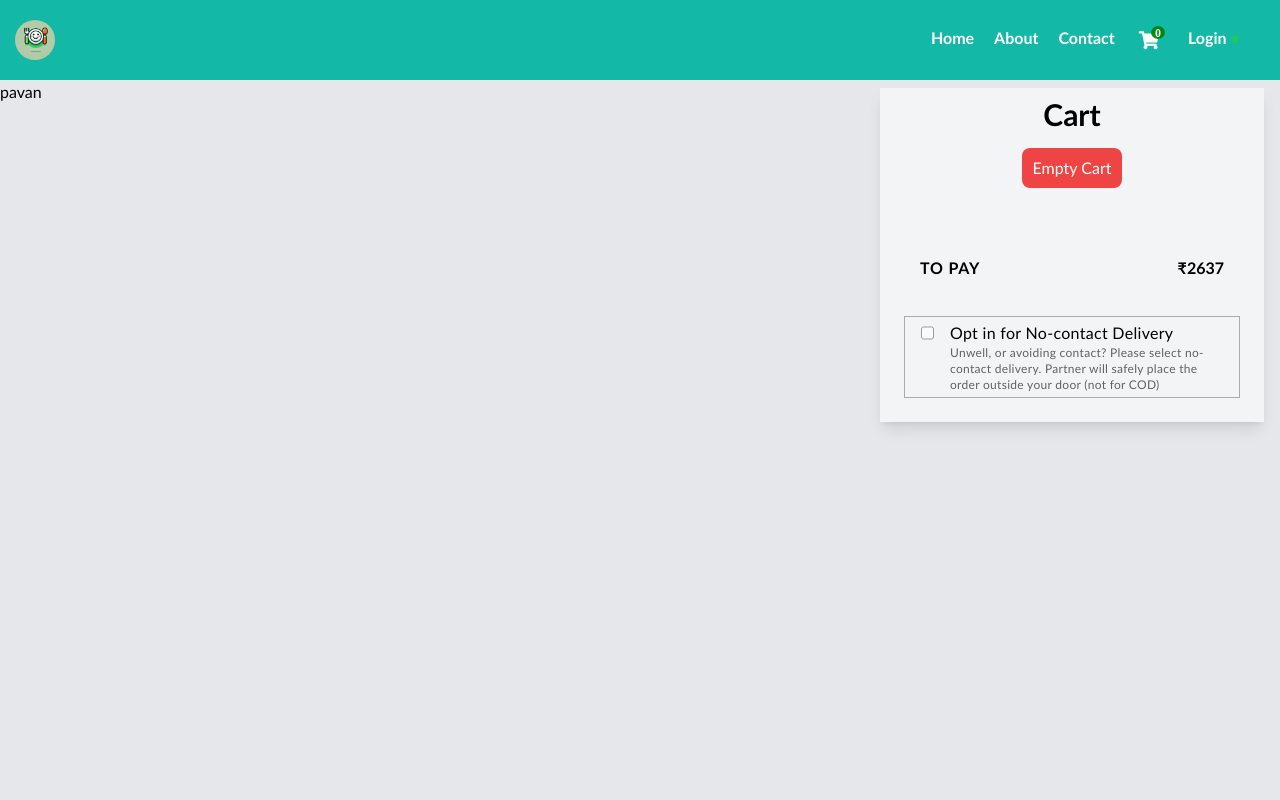
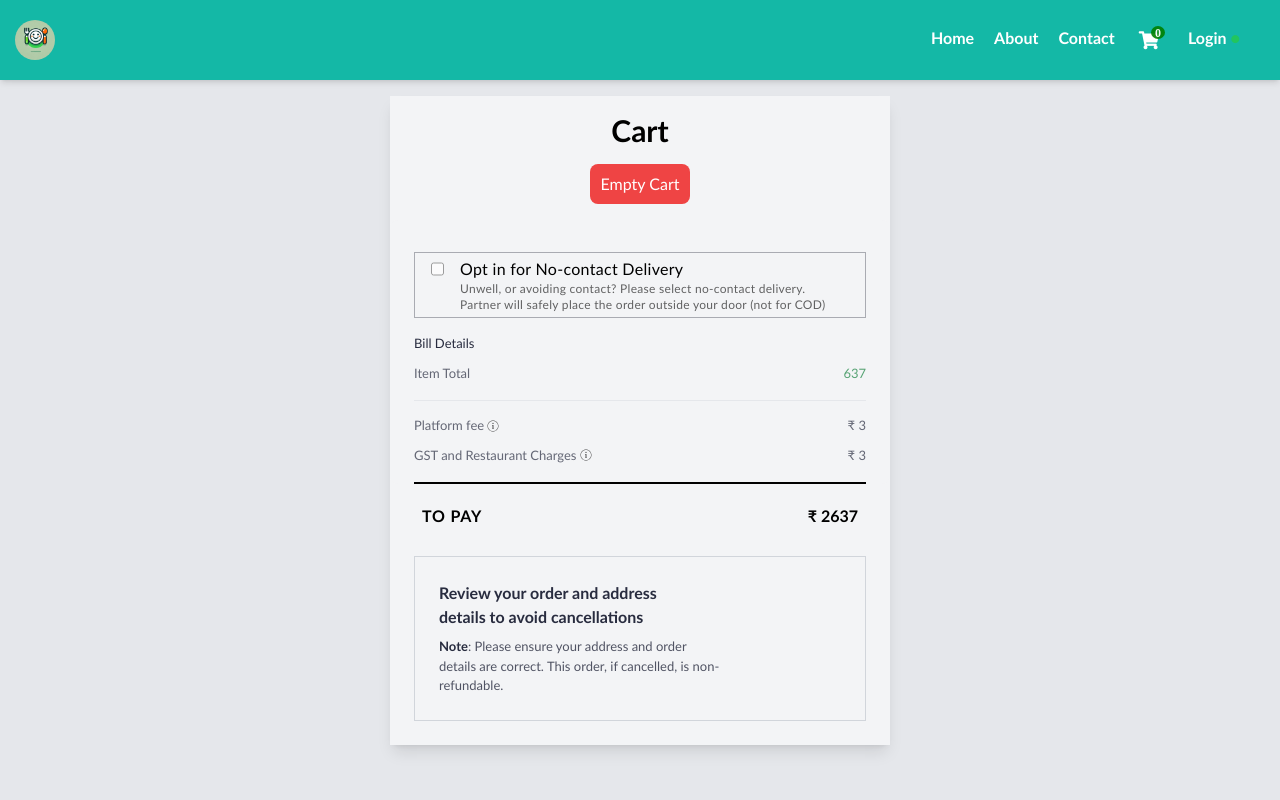
Before and after one commit to pavansingh888/FoodMood-Web-App, a React (Vite) app: page /cart in a window 1280 px wide. Shown: the top 800 px of the page. Built offline with nearby package versions, Linux system fonts and the light colour scheme.

Commit message:
Added - Cart billing details & Notice element. fixed Items component splice error.

```diff
--- a/index.html
+++ b/index.html
@@ -3,9 +3,9 @@
   <head>
     <meta charset="UTF-8" />
     <meta name="viewport" content="width=device-width, initial-scale=1.0" />
-    <title>Food-Junction</title>
+    <title>FoodMood</title>
     <link href="https://use.fontawesome.com/releases/v5.0.1/css/all.css" rel="stylesheet">
-
+    <link rel="icon" href="./src/assets/images/FMLogo.jpg">
   </head>
   <body>
     <div id="root"></div>
--- a/src/components/Body.jsx
+++ b/src/components/Body.jsx
@@ -1,4 +1,4 @@
-import RestaurantCard, {withDiscountLabel} from "./RestaurantCard";
+import RestaurantCard, { withDiscountLabel } from "./RestaurantCard";
 import { useState, useEffect, useContext } from "react";
 import { FETCH_RES_URL } from "../utils/constants";
 import ShimmerCard from "./ShimmerCard";
@@ -7,30 +7,30 @@ import useOnlineStatus from "../utils/useOnlineStatus";
 import UserContext from "../utils/UserContext";
 
 const Body = () => {
-
   const [restaurantList, setrestaurantList] = useState([]); //to store all the restaurants that will be displayed on UI
   const [isFiltered, setIsFiltered] = useState(false); //to store filtered y/n
   const [searchInput, setSearchInput] = useState(""); //to store search input text
-  const [fetchedList,setFetchedList] = useState([]); //Used to store restaurant data after API call - (Why can't we use normal JS variable to store restaurant list??) Although we don't want to update this state after first update during API call, so just to keep the fetched restaurant list in next render also - we are using it as state variable instead of normal JS 'let' variable.
-
+  const [fetchedList, setFetchedList] = useState([]); //Used to store restaurant data after API call - (Why can't we use normal JS variable to store restaurant list??) Although we don't want to update this state after first update during API call, so just to keep the fetched restaurant list in next render also - we are using it as state variable instead of normal JS 'let' variable.
 
   //Using higher order component - Which will give a Restaurant card component wrapped in a div with the discount label.
   const RestaurantCardDiscount = withDiscountLabel(RestaurantCard);
 
-  const {loggedInUser, setUserName} = useContext(UserContext)
+  const { loggedInUser, setUserName } = useContext(UserContext);
 
-  const handleClick = (e)=>{
-    if(e.nativeEvent.srcElement.firstChild.textContent==="All"){
+  const handleClick = (e) => {
+    if (e.nativeEvent.srcElement.firstChild.textContent === "All") {
       setrestaurantList([...fetchedList]);
       setIsFiltered(false);
-    }else if(isFiltered){
+    } else if (isFiltered) {
       setIsFiltered(false);
       setrestaurantList([...fetchedList]);
-    }else{
+    } else {
       setIsFiltered(true);
-      setrestaurantList([...fetchedList.filter((data)=>data.info.avgRating>4.2 )])
+      setrestaurantList([
+        ...fetchedList.filter((data) => data.info.avgRating > 4.2),
+      ]);
     }
-  }
+  };
 
   // const handleKeyDown = (event) => {
   //   if (event.key === 'Enter') {
@@ -40,15 +40,19 @@ const Body = () => {
 
   const handleSearch = () => {
     // console.log(fetchedList);
-    if(searchInput){
-      const filteredData = fetchedList.filter((data)=> data.info.name.toLowerCase().includes(searchInput.toLowerCase()))
+    if (searchInput) {
+      const filteredData = fetchedList.filter((data) =>
+        data.info.name.toLowerCase().includes(searchInput.toLowerCase())
+      );
       setrestaurantList(filteredData);
       // setSearchInput("");
     }
-  }
+  };
 
   useEffect(() => {
-    const filteredData = fetchedList.filter((data)=> data.info.name.toLowerCase().includes(searchInput.toLowerCase()))
+    const filteredData = fetchedList.filter((data) =>
+      data.info.name.toLowerCase().includes(searchInput.toLowerCase())
+    );
     setrestaurantList(filteredData);
     // // Attach keydown event listener
     // window.addEventListener('keydown', handleKeyDown);
@@ -60,23 +64,30 @@ const Body = () => {
 
   useEffect(() => {
     fetchRestaurant();
- },[])
+  }, []);
 
   const fetchRestaurant = async () => {
     const data = await fetch(FETCH_RES_URL);
     const json = await data.json();
     console.log(json);
-    setFetchedList([...json?.data?.cards[1]?.card?.card?.gridElements?.infoWithStyle?.restaurants]);
-    setrestaurantList([...json?.data?.cards[1]?.card?.card?.gridElements?.infoWithStyle?.restaurants]) //optional chaining
-  }
+    setFetchedList([
+      ...json?.data?.cards[1]?.card?.card?.gridElements?.infoWithStyle
+        ?.restaurants,
+    ]);
+    setrestaurantList([
+      ...json?.data?.cards[1]?.card?.card?.gridElements?.infoWithStyle
+        ?.restaurants,
+    ]); //optional chaining
+  };
 
   const onlineStatus = useOnlineStatus(); //will return the online status of the browser i.e if its connected to internet or not - using event listeners.
 
-  if(onlineStatus === false) {
-    return (<h1>You're offline, Please check your internet connection.</h1>)
+  if (onlineStatus === false) {
+    return <h1>You're offline, Please check your internet connection.</h1>;
   }
 
-    return (<div className="body bg-gray-200 dark:bg-gray-900">
+  return (
+    <div className="body bg-gray-200 dark:bg-gray-900 ">
       <div className="search-and-filter flex flex-col sm:flex-row items-center justify-center py-4 space-y-4 sm:space-y-0 sm:space-x-4">
         <input
           className="search-input w-full sm:w-auto mb-4 sm:mb-0 px-4 py-2 border border-gray-300 rounded-md shadow-sm focus:outline-none focus:ring-2 focus:ring-orange-500 focus:border-orange-500 dark:bg-gray-800 dark:border-gray-700 dark:text-white"
@@ -98,7 +109,9 @@ const Body = () => {
             All
           </button>
           <button
-            className={`filter-btn px-4 py-2 text-white bg-orange-600 rounded-md hover:bg-orange-700 focus:outline-none focus:ring-2 focus:ring-orange-500 focus:ring-offset-2 dark:focus:ring-offset-gray-900 ${isFiltered ? 'bg-orange-800' : ''}`}
+            className={`filter-btn px-4 py-2 text-white bg-orange-600 rounded-md hover:bg-orange-700 focus:outline-none focus:ring-2 focus:ring-orange-500 focus:ring-offset-2 dark:focus:ring-offset-gray-900 ${
+              isFiltered ? "bg-orange-800" : ""
+            }`}
             onClick={handleClick}
           >
             Top Rated Restaurant (4.2+)
@@ -108,17 +121,29 @@ const Body = () => {
             className="search-input w-full sm:w-auto mb-4 sm:mb-0 px-4 py-2 border border-gray-300 rounded-md shadow-sm focus:outline-none focus:ring-2 focus:ring-orange-500 focus:border-orange-500 dark:bg-gray-800 dark:border-gray-700 dark:text-white"
             placeholder="Provide username here..."
             value={loggedInUser}
-          onChange={(e)=> setUserName(e.target.value)}
+            onChange={(e) => setUserName(e.target.value)}
           />
         </div>
       </div>
-      {searchInput && restaurantList.length === 0 ? <div className="error-container text-white text-center my-5 mx-3 font-sans text-lg ">Sorry, we couldn't find any results for "{searchInput}"</div> : ""}
+      {searchInput && restaurantList.length === 0 ? (
+        <div className="error-container text-white text-center my-5 mx-3 font-sans text-lg ">
+          Sorry, we couldn't find any results for "{searchInput}"
+        </div>
+      ) : (
+        ""
+      )}
 
       <div className="res-container grid grid-cols-[repeat(auto-fit,_250px)] gap-7 mx-10 py-8 dark:bg-gray-900 justify-center">
         {fetchedList.length === 0
-    ? Array.from({ length: 20 }).map((_, index) => <ShimmerCard key={index} />)
+          ? Array.from({ length: 20 }).map((_, index) => (
+              <ShimmerCard key={index} />
+            ))
           : restaurantList.map((Info) => (
-        <Link to={`/restaurant/${Info.info.id}`} key={Info.info.id} className="res-link">
+              <Link
+                to={`/restaurant/${Info.info.id}`}
+                key={Info.info.id}
+                className="res-link"
+              >
                 {Info?.info?.aggregatedDiscountInfoV3 ? (
                   <RestaurantCardDiscount resInfo={Info} />
                 ) : (
@@ -127,11 +152,8 @@ const Body = () => {
               </Link>
             ))}
       </div>
-
-
     </div>
-
-    )
-  }
+  );
+};
 
 export default Body;
--- a/src/components/Cart.jsx
+++ b/src/components/Cart.jsx
@@ -1,63 +1,183 @@
-import React, {useState} from 'react'
-import Item from './Item'
-import { useDispatch, useSelector } from 'react-redux'
-import { clearCart } from '../utils/cartSlice'
+import React, { useState } from "react";
+import Item from "./Item";
+import { useDispatch, useSelector } from "react-redux";
+import { clearCart } from "../utils/cartSlice";
 
 function Cart() {
-    const cartItems = useSelector((store) => store.cart.items)
+  const cartItems = useSelector((store) => store.cart.items);
   const dispatch = useDispatch();
-    const [isNoContact,setIsNoContact] = useState(false);
+  const [isNoContact, setIsNoContact] = useState(false);
 
   return (
-    <div className='h-full min-h-screen bg-gray-200 dark:bg-gray-900 dark:text-white flex max-[470px]:flex-col-reverse items-start justify-between '>
-    pavan
-
+    <div className="h-full min-h-screen bg-gray-200 dark:bg-gray-900 dark:text-white flex max-[470px]:flex-col-reverse items-start justify-center ">
       {/* Cart Items Card */}
-    <div className='cart-container max-w-96 mx-4 mt-2 p-2 bg-gray-100 dark:bg-gray-800  shadow-lg'>
-
+      <div className="cart-container max-w-[500px] mx-4 my-4 py-4 bg-gray-100 dark:bg-gray-800  shadow-lg">
         {/* Cart Heading */}
-      <div className='flex flex-col justify-center '>
-        <h1 className='font-bold text-3xl mb-4 text-center'>Cart</h1>
-        <button className='text-white bg-red-500 p-2 mb-4 mx-auto rounded-lg font-medium w-[100px]' onClick={()=>dispatch(clearCart())}>Empty Cart</button>
+        <div className="flex flex-col justify-center ">
+          <h1 className="font-bold text-3xl mb-4 text-center">Cart</h1>
+          <button
+            className="text-white bg-red-500 p-2 mb-4 mx-auto rounded-lg font-medium w-[100px]"
+            onClick={() => dispatch(clearCart())}
+          >
+            Empty Cart
+          </button>
         </div>
 
         {/* Cart Items list */}
-    <div className='cart-container-items p-4 bg-gray-100 dark:bg-gray-900 rounded-lg max-h-[450px] overflow-y-auto'>
+        <div className="cart-container-items pt-4 bg-gray-100 dark:bg-gray-900 rounded-lg max-h-[450px] overflow-y-auto">
           {cartItems.map((item) => (
-        <Item key={item.card.info.id} item={item}/>
+            <Item key={item.card.info.id} item={item}  />
           ))}
-    </div>
-
-    <div className='total-price-container flex items-center justify-between text-md px-8 h-16 font-semibold'>
-    <span className='tracking-wider'>TO PAY</span>
-    <span className='tracking-normal'>{"₹"}2637</span>
-
-    </div>
 
           {/* nocontact-delivery-check */}
-    <div className='nocontact-delivery-check flex items-start justify-between text-xs tracking-wide px-4 h-full py-1 m-4 border-[1px] border-solid border-[#a9abb2]'>
-     <input type='checkbox' id='nocontact-delivery-checkbox' name="DELIVERY_INSTRUCTION_CHK_BOX" value="DELIVERY_INSTRUCTION_CHK_BOX_INSTRUCTION_CHK_BOX"
+          <div className="nocontact-delivery-check flex items-start justify-between text-xs tracking-wide px-4 h-full py-1 mx-6 my-4 border-[1px] border-solid border-[#a9abb2]">
+            <input
+              type="checkbox"
+              id="nocontact-delivery-checkbox"
+              name="DELIVERY_INSTRUCTION_CHK_BOX"
+              value="DELIVERY_INSTRUCTION_CHK_BOX_INSTRUCTION_CHK_BOX"
               defaultChecked={isNoContact}
-     onChange={()=> isNoContact ? setIsNoContact(false) :  setIsNoContact(true)}
-     className='h-4 w-4 mt-1 mr-4 cursor-pointer opacity-70' />
-     <label for="nocontact-delivery-checkbox">
+              onChange={() =>
+                isNoContact ? setIsNoContact(false) : setIsNoContact(true)
+              }
+              className="h-4 w-4 mt-1 mr-4 cursor-pointer opacity-70"
+            />
+            <label htmlFor="nocontact-delivery-checkbox">
               <p>
-     <span className=' text-base font-medium block'>Opt in for No-contact Delivery</span>
-     {isNoContact ?
-      <span className='opacity-60'>Our delivery partner will call to confirm. Please ensure that your address has all the required details.</span>
-      :
-      <span className='opacity-60'>Unwell, or avoiding contact? Please select no-contact delivery. Partner will safely place the order outside your door (not for COD)</span>
-     }
+                <span className=" text-base font-medium block">
+                  Opt in for No-contact Delivery
+                </span>
+                {isNoContact ? (
+                  <span className="opacity-60">
+                    Our delivery partner will call to confirm. Please ensure
+                    that your address has all the required details.
+                  </span>
+                ) : (
+                  <span className="opacity-60">
+                    Unwell, or avoiding contact? Please select no-contact
+                    delivery. Partner will safely place the order outside your
+                    door (not for COD)
+                  </span>
+                )}
               </p>
             </label>
           </div>
 
+          {/* Bill Details Div */}
+
+          <div className="text-[13px] font-[550] text-[#282c3f] my-[10px] mx-6">
+            Bill Details
+          </div>
+
+          {/* Item total Div */}
+          <div className="text-[13px] font-[510] text-[#282c3f] my-[10px] mx-6 opacity-70 flex justify-between">
+            Item Total{" "}
+            <span className="text-green-700 font-[510] text-[13px] opacity-100">
+              637
+            </span>
+          </div>
+          {/* border div */}
+          <div className="border-b-[1px] mt-[17px] mb-[15px] mx-6"></div>
+
+          {/* Platform fee with info button */}
+          <div className="text-[13px] font-[510] text-[#282c3f] mt-[10px] mx-6 opacity-70 flex justify-between items-center">
+            <div className="flex">
+              Platform fee&nbsp;
+              <div className="relative group flex items-center">
+                <svg
+                  xmlns="http://www.w3.org/2000/svg"
+                  x="0px"
+                  y="0px"
+                  width="12"
+                  height="12"
+                  viewBox="0 0 50 50"
+                >
+                  <path d="M 25 2 C 12.309295 2 2 12.309295 2 25 C 2 37.690705 12.309295 48 25 48 C 37.690705 48 48 37.690705 48 25 C 48 12.309295 37.690705 2 25 2 z M 25 4 C 36.609824 4 46 13.390176 46 25 C 46 36.609824 36.609824 46 25 46 C 13.390176 46 4 36.609824 4 25 C 4 13.390176 13.390176 4 25 4 z M 25 11 A 3 3 0 0 0 22 14 A 3 3 0 0 0 25 17 A 3 3 0 0 0 28 14 A 3 3 0 0 0 25 11 z M 21 21 L 21 23 L 22 23 L 23 23 L 23 36 L 22 36 L 21 36 L 21 38 L 22 38 L 23 38 L 27 38 L 28 38 L 29 38 L 29 36 L 28 36 L 27 36 L 27 21 L 26 21 L 22 21 L 21 21 z"></path>
+                </svg>
+                <div className="absolute left-[-20px] bottom-full mb-2 w-[250px] bg-gray-100 text-black text-[12px] rounded-md px-3 py-2 shadow-md opacity-0 hidden group-hover:opacity-100  group-hover:block group-hover:translate-y-0 transition-transform duration-200 translate-y-1">
+                  <p>
+                    <span className="font-semibold">Platform fee</span>
+                    <br></br>
+                    This fee helps us operate and improve our<br></br>
+                    platform, delivering a seamless app experience.<br></br>
+                  </p>
+                </div>
+              </div>
+            </div>
+            <span className="font-[510] text-[13px] opacity-100">{"₹ "}3</span>
+          </div>
+
+          {/* GST and Restaurant Charges with info button */}
+          <div className="text-[13px] font-[510] text-[#282c3f] mt-[10px] mx-6 opacity-70 flex justify-between items-center">
+            <div className="flex">
+              GST and Restaurant Charges&nbsp;
+              <div className="relative group flex items-center">
+                <svg
+                  xmlns="http://www.w3.org/2000/svg"
+                  x="0px"
+                  y="0px"
+                  width="12"
+                  height="12"
+                  viewBox="0 0 50 50"
+                >
+                  <path d="M 25 2 C 12.309295 2 2 12.309295 2 25 C 2 37.690705 12.309295 48 25 48 C 37.690705 48 48 37.690705 48 25 C 48 12.309295 37.690705 2 25 2 z M 25 4 C 36.609824 4 46 13.390176 46 25 C 46 36.609824 36.609824 46 25 46 C 13.390176 46 4 36.609824 4 25 C 4 13.390176 13.390176 4 25 4 z M 25 11 A 3 3 0 0 0 22 14 A 3 3 0 0 0 25 17 A 3 3 0 0 0 28 14 A 3 3 0 0 0 25 11 z M 21 21 L 21 23 L 22 23 L 23 23 L 23 36 L 22 36 L 21 36 L 21 38 L 22 38 L 23 38 L 27 38 L 28 38 L 29 38 L 29 36 L 28 36 L 27 36 L 27 21 L 26 21 L 22 21 L 21 21 z"></path>
+                </svg>
+                <div className="absolute left-[-50px] bottom-full mb-2 w-[220px] bg-gray-100 text-black text-[12px] rounded-md px-3 py-2 shadow-md opacity-0 hidden group-hover:opacity-100  group-hover:block group-hover:translate-y-0 transition-transform duration-200 translate-y-1">
+                  <p>
+                    <span className="font-semibold">
+                      GST and Restaurant Charges
+                    </span>
+                    <br />
+                    <div className="flex justify-between items-center">
+                    Restaurant Packaging
+                    <span className="font-[510] text-[12px] opacity-100">
+                      {"₹ "}53
+                    </span>
+                    </div>
+                    <div className="flex justify-between items-center">
+                    Restaurant GST
+                    <span className="font-[510] text-[12px] opacity-100">
+                      {"₹ "}98
+                    </span>
+                    </div>
+                    <div className="flex justify-between items-center">
+                    GST on Platform fee
+                    <span className="font-[510] text-[12px] opacity-100">
+                      {"₹ "}57
+                    </span>
+                    </div>
+
+                  </p>
+                </div>
+              </div>
+            </div>
+            <span className="font-[510] text-[13px] opacity-100">{"₹ "}3</span>
+          </div>
+          {/* Bottom dark border Div */}
+          <div className="border-b-[2px] mt-[17px] mx-6 border-black"></div>
+        </div>
+
+        <div className="total-price-container flex items-center justify-between text-md px-8 h-16 font-semibold">
+          <span className="tracking-wider">TO PAY</span>
+          <span className="tracking-normal">{"₹ "}2637</span>
+        </div>
+
+        <div className="cart-container my-2 mx-6 p-2 bg-gray-100 dark:bg-gray-800   border-[1px] border-gray-300">
+          <div className="p-4 text-[#282c3f]">
+              <p className="font-semibold text-base pb-2">
+                Review your order and address<br/>
+                details to avoid cancellations</p>
+              <p className="text-[13px]">
+                <strong>Note</strong><span className="font-[510] opacity-80">: Please ensure your address and order<br/> details are correct. This order, if cancelled, is non-<br/>refundable.</span>
+              </p>
+          </div>
+      </div>
       </div>
 
 
+
     </div>
-
-  )
+  );
 }
 
-export default Cart
+export default Cart;
--- a/src/components/Header.jsx
+++ b/src/components/Header.jsx
@@ -19,7 +19,7 @@ const Header = () => {
   // console.log(UserData );//{loggedInUser: 'Default User'}
 
     return (
-      <div className='header flex justify-between items-center bg-teal-500 dark:bg-gray-800 shadow-md dark:shadow-lg overflow-hidden h-[80px] max-[350px]:h-[50px] max-[470px]:h-[60px] max-[650px]:h-[70px]'>
+      <div className='header flex justify-between items-center bg-teal-500 dark:bg-gray-800 shadow-md dark:shadow-lg overflow-hidden h-[80px] max-[350px]:h-[50px] max-[470px]:h-[60px] max-[650px]:h-[70px] sticky top-0 z-20'>
         <div className='logo py-[10px] pl-[15px] dark:bg-gray-800 flex items-center '>
           <img className="logoimg w-10 h-10 rounded-full " src={Logo} alt="FoodMood" title="FoodMood"/>
         </div>
--- a/src/components/Item.jsx
+++ b/src/components/Item.jsx
@@ -42,7 +42,7 @@ const Item = ({item, isExpanded, toggleDescription}) => {
 
 
     return (
-        <div key={itemId} className='flex justify-between py-2 border-b-[1px]'>
+        <div key={itemId} className='flex justify-between py-2 mx-6 border-b-[1px]'>
 
           {/* div for both image div and item description div */}
 
@@ -51,7 +51,7 @@ const Item = ({item, isExpanded, toggleDescription}) => {
             <span className='text-base font-medium'>{item?.card?.info?.name}</span>
             <p className='text-sm font-medium max-w-96 '>₹ { item?.card?.info?.price/100 ? item?.card?.info?.price/100 : item?.card?.info?.defaultPrice/100 }</p>
             {
-            isExpanded ?
+            item?.card?.info?.description && (isExpanded ?
             (<p className='text-xs'>
                 {item?.card?.info?.description}{" "}
                 <span
@@ -61,13 +61,14 @@ const Item = ({item, isExpanded, toggleDescription}) => {
                 </span>
             </p> ) :
             (<p className='text-xs'>
-                {item?.card?.info?.description.slice(0,80)}...{" "}
+                {item?.card?.info?.description?.slice(0,80)}...{" "}
                 <span
                 className="cursor-pointer font-semibold"
                 onClick={()=>toggleDescription(itemId)}>
                     More
                 </span>
             </p>)
+            )
             }
 
            </div>
```
Lines whose indentation alone changed are shown as unchanged.
